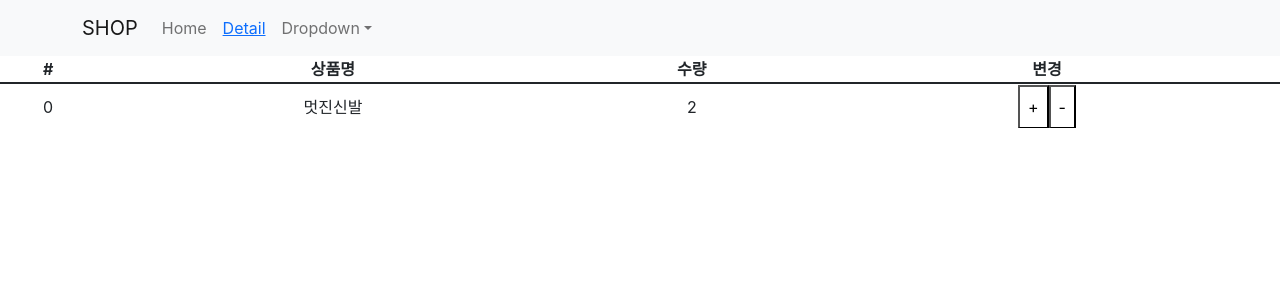
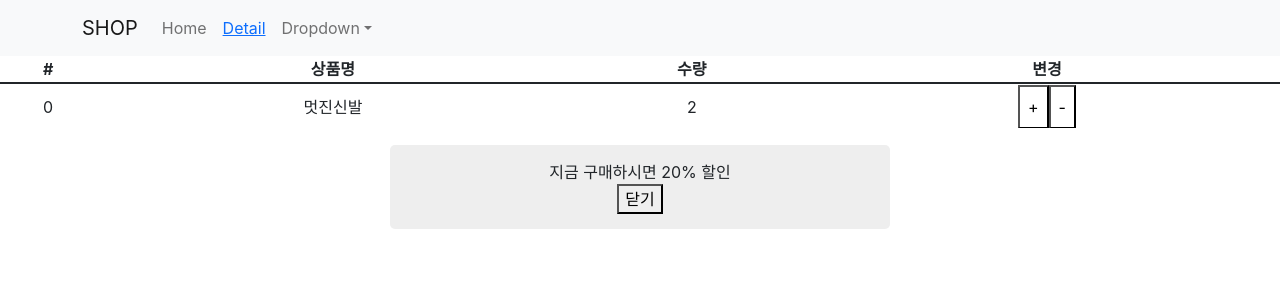
Before and after one commit to lightixxx/coding-apple-shop, a React (Create React App) app: page /cart in a window 1280 px wide. Shown: the top 300 px of the page. Built offline with nearby package versions, Linux system fonts and the light colour scheme.

Commit message:
🚧 세계최고로 쉬운 Redux 3 : state와 reducer가 더 필요하면 학습

```diff
--- a/src/components/Cart.js
+++ b/src/components/Cart.js
@@ -39,13 +39,27 @@ function Cart(props) {
           )
         })}
       </Table>
+      {props.alert열렸니 === true ? (
+        <div className="my-alert2">
+          <p>지금 구매하시면 20% 할인</p>
+          <button
+            onClick={() => {
+              props.dispatch({ type: '닫기' })
+            }}
+          >
+            닫기
+          </button>
+        </div>
+      ) : null}
     </div>
   )
 }
 
 function state를props화(state) {
+  console.log(state)
   return {
-    state: state,
+    state: state.reducer,
+    alert열렸니: state.reducer2,
   }
 }
 
--- a/src/index.js
+++ b/src/index.js
@@ -6,7 +6,7 @@ import reportWebVitals from './reportWebVitals'
 
 import { BrowserRouter } from 'react-router-dom'
 import { Provider } from 'react-redux'
-import { createStore } from 'redux'
+import { createStore, combineReducers } from 'redux'
 
 const 기본state = [{ id: 0, name: '멋진신발', quan: 2 }]
 const reducer = (state = 기본state, 액션) => {
@@ -22,7 +22,17 @@ const reducer = (state = 기본state, 액션) => {
     return state
   }
 }
-let store = createStore(reducer)
+
+let alert초기값 = true
+
+const reducer2 = (state = alert초기값, 액션) => {
+  if (액션.type === '닫기') {
+    return false
+  } else {
+    return state
+  }
+}
+let store = createStore(combineReducers({ reducer, reducer2 }))
 
 ReactDOM.render(
   <React.StrictMode>
```
